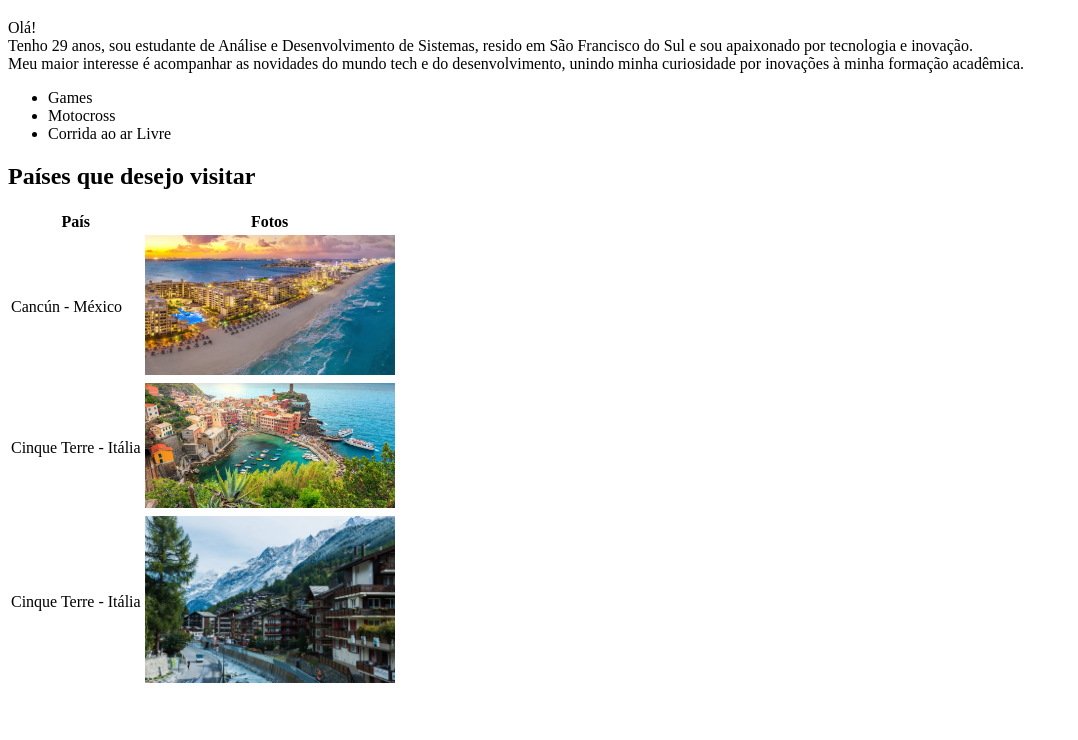
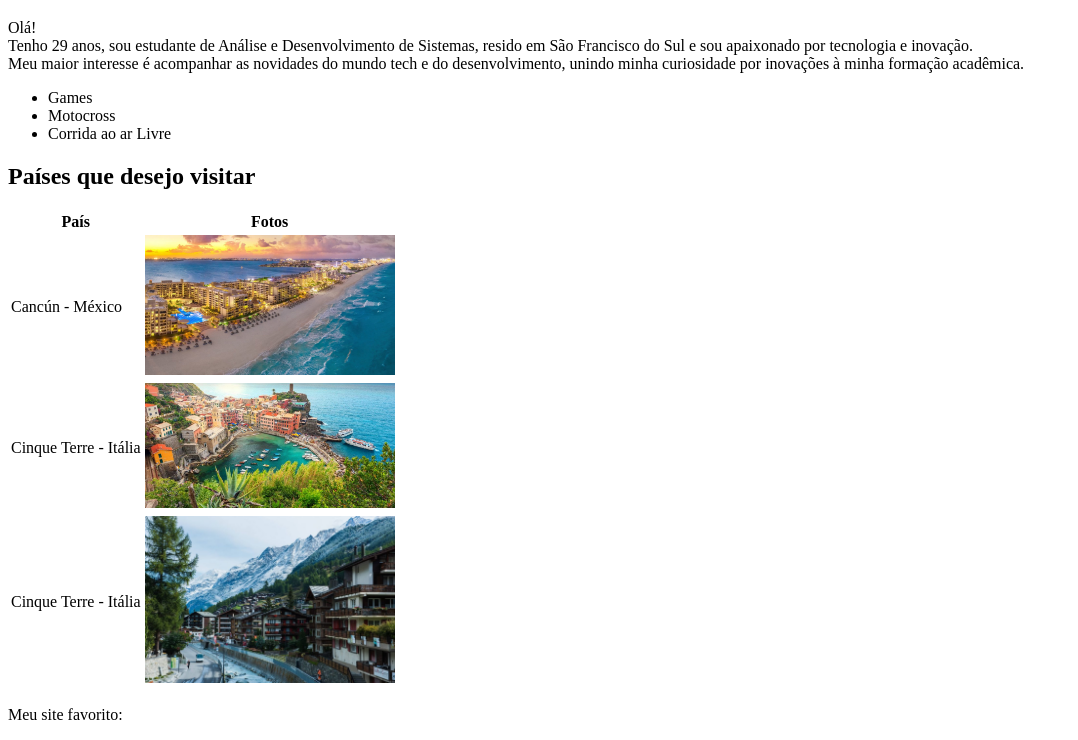
Before and after one commit to JJean-dev/Trabalho.Uninter, a plain HTML site: page index.html in a window 1280 px wide. Shown: the part 61-801 px from the top of the page, without its empty margins (0-1078 px from the left). Drawn offline with Linux system fonts and the light colour scheme.

Commit message:
fav. site

```diff
--- a/index.html
+++ b/index.html
@@ -47,5 +47,7 @@ Meu maior interesse é acompanhar as novidades do mundo tech e do desenvolviment
     </tr>
 </table>
 
+<p>Meu site favorito: <a href="https://www.redbull.com/br-pt/collections/clips"></a></p>
+
 </body>
 </html>
```
